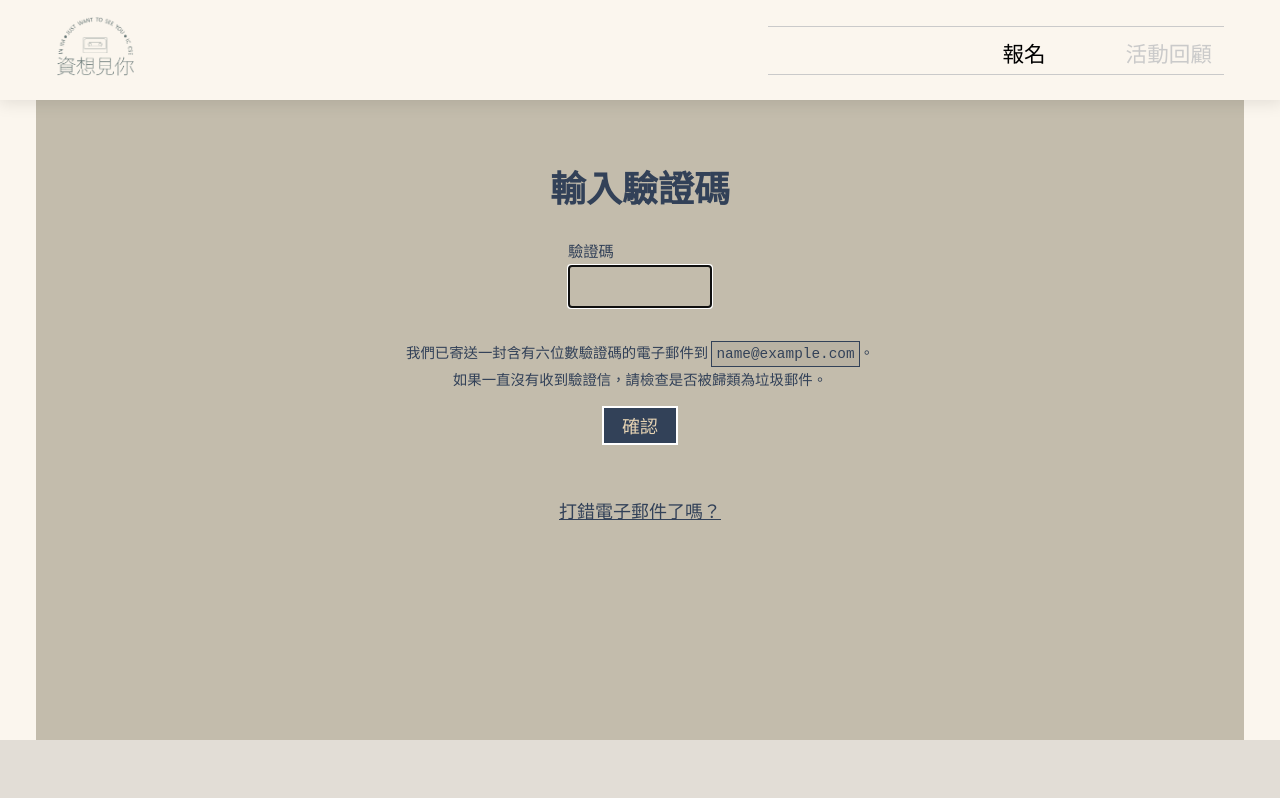
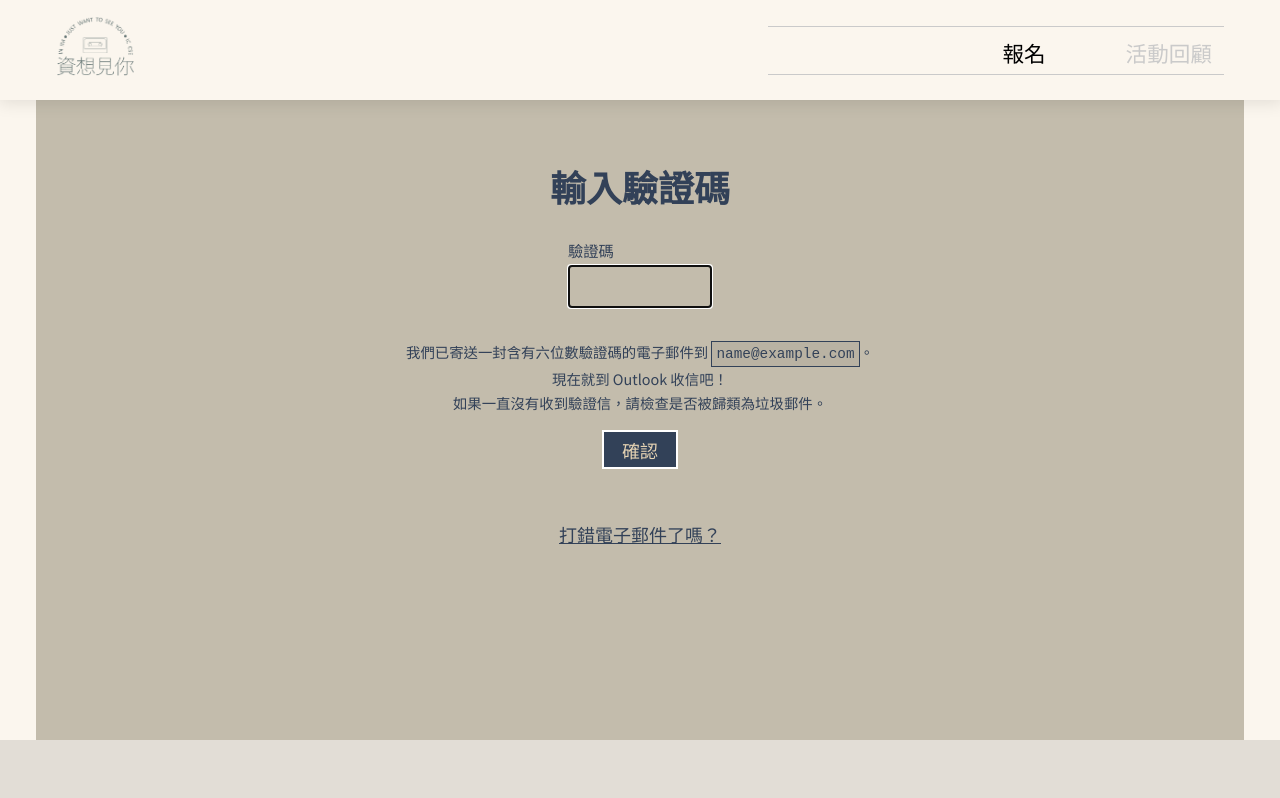
Before and after one commit to IBaseAsyncOrgFactoryProvider/ic-im-in-cse-2022, a Next.js app: page /signup/present-code in a window 1280 px wide. Shown: the top 798 px of the page. Built offline with nearby package versions, Linux system fonts and the light colour scheme; sample sign-in values are in the browser's storage.

Commit message:
提醒使用者要去哪裡收信

```diff
--- a/pages/signup/present-code.tsx
+++ b/pages/signup/present-code.tsx
@@ -94,6 +94,8 @@ export default function PresentCodePage() {
         <p>
           我們已寄送一封含有六位數驗證碼的電子郵件到 <code>{email}</code>。
           <br />
+          現在就到 Outlook 收信吧！
+          <br />
           如果一直沒有收到驗證信，請檢查是否被歸類為垃圾郵件。
         </p>
         {errorMessage && <div className={styles.error}>{errorMessage}</div>}
```
